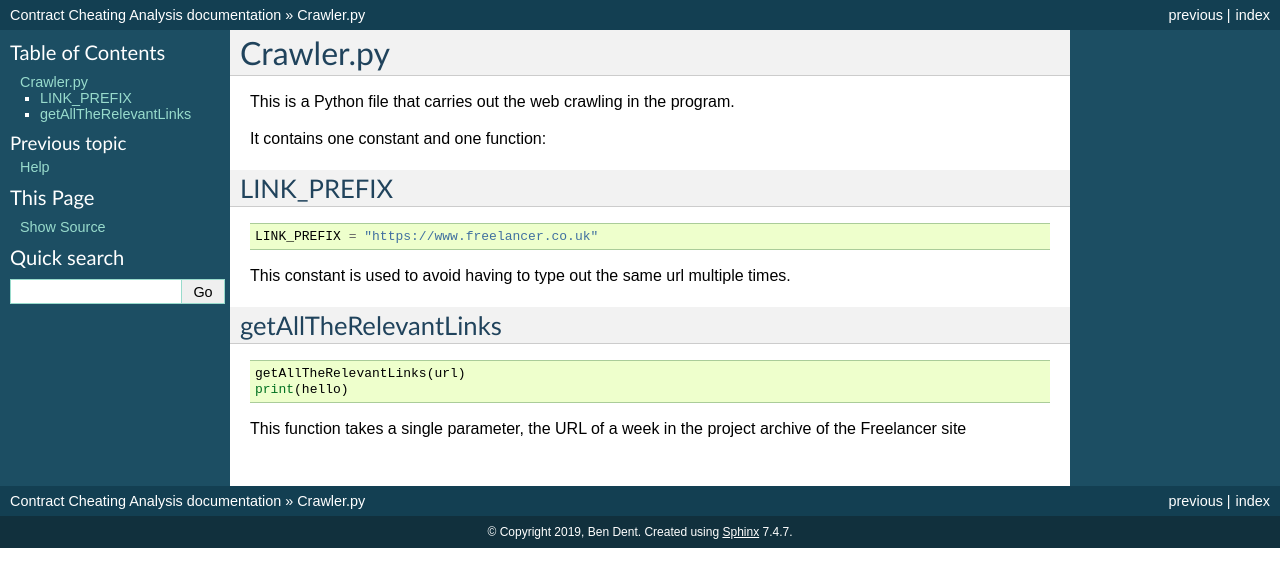
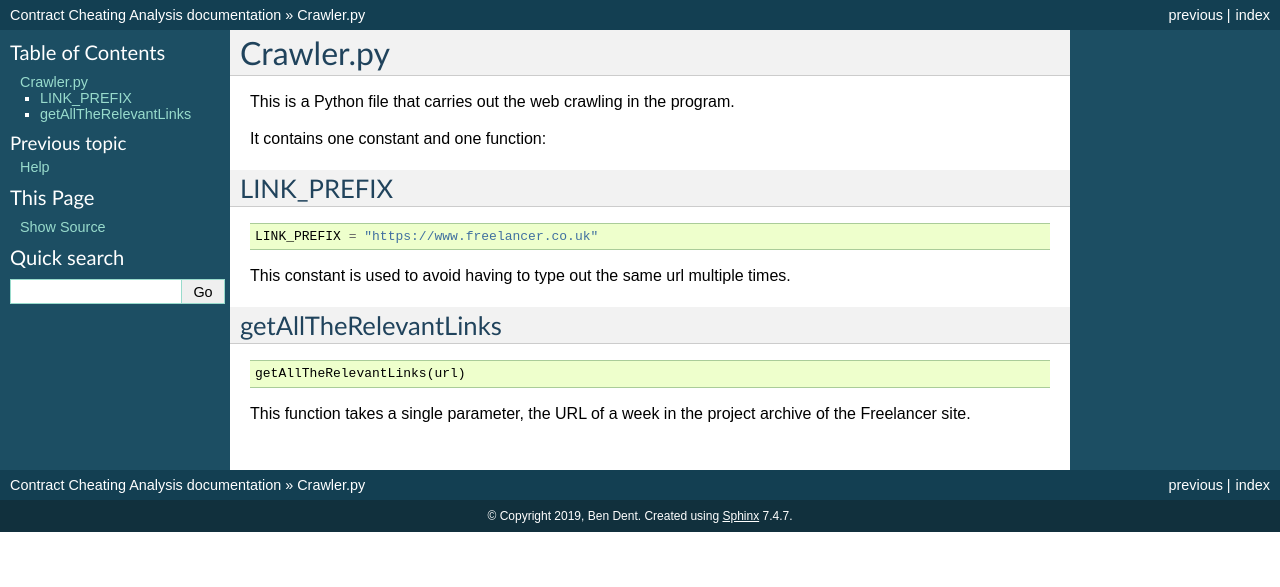
Before and after one commit to ben-dent/Contract-Cheating-Analysis, a Sphinx documentation site: the page built from docs/crawler.rst, in a window 1280 px wide. Shown: the top 587 px of the page. Built offline with Sphinx 7.4.7, drawn with Linux system fonts in a browser that asks for light colours; pages that are not in the unit, such as notebooks, are missing from menus.

```diff
--- a/docs/crawler.rst
+++ b/docs/crawler.rst
@@ -18,6 +18,5 @@ getAllTheRelevantLinks
 ::
 
     getAllTheRelevantLinks(url)
-    print(hello)
 
-This function takes a single parameter, the URL of a week in the project archive of the Freelancer site
+This function takes a single parameter, the URL of a week in the project archive of the Freelancer site.
--- a/docs/index.rst
+++ b/docs/index.rst
@@ -15,6 +15,7 @@ Contents
    license
    help
    crawler
+   dataAnalysis
 
 
 
```
Also changed, not shown: README.md (+2 -0 lines).
